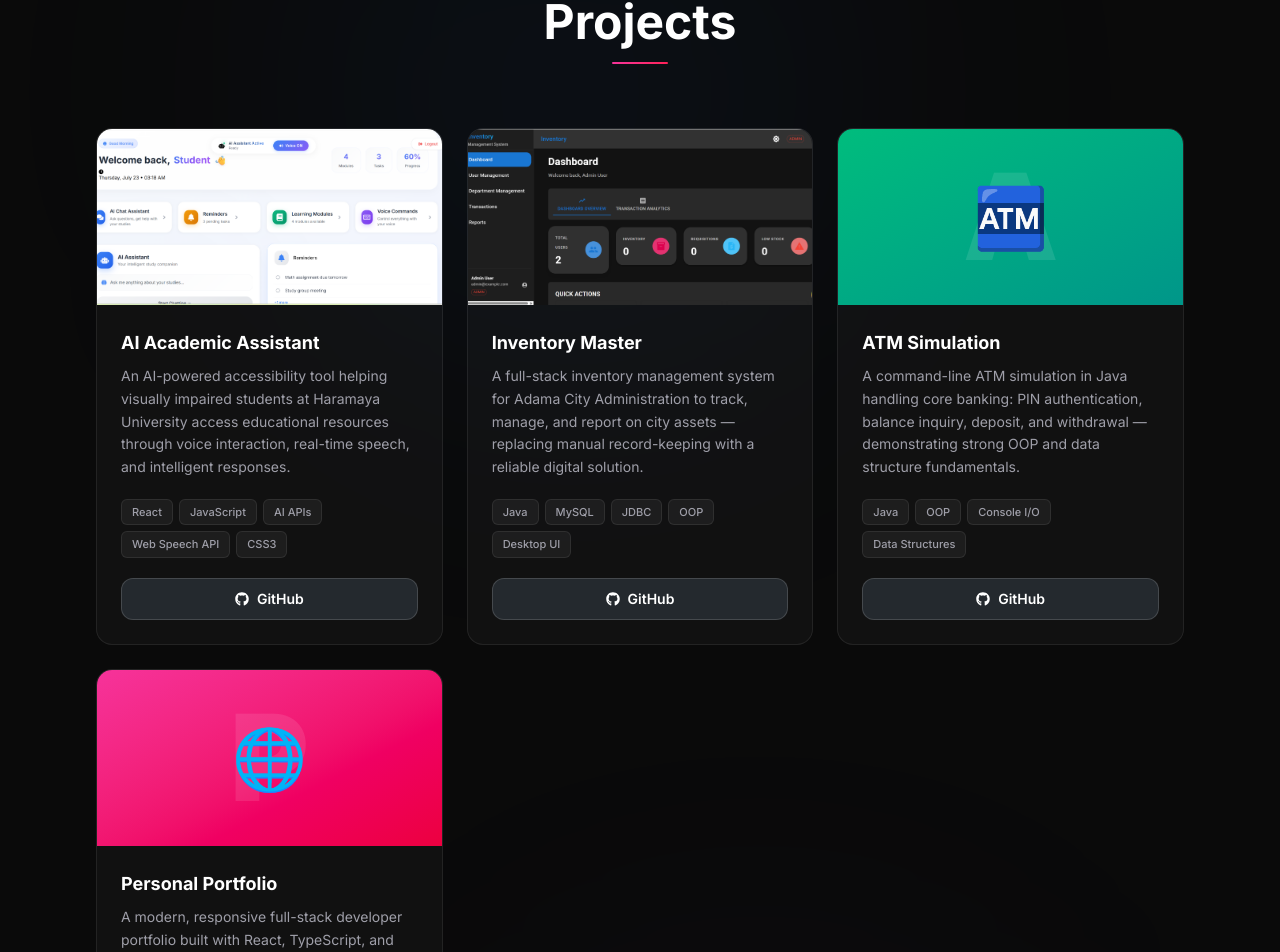
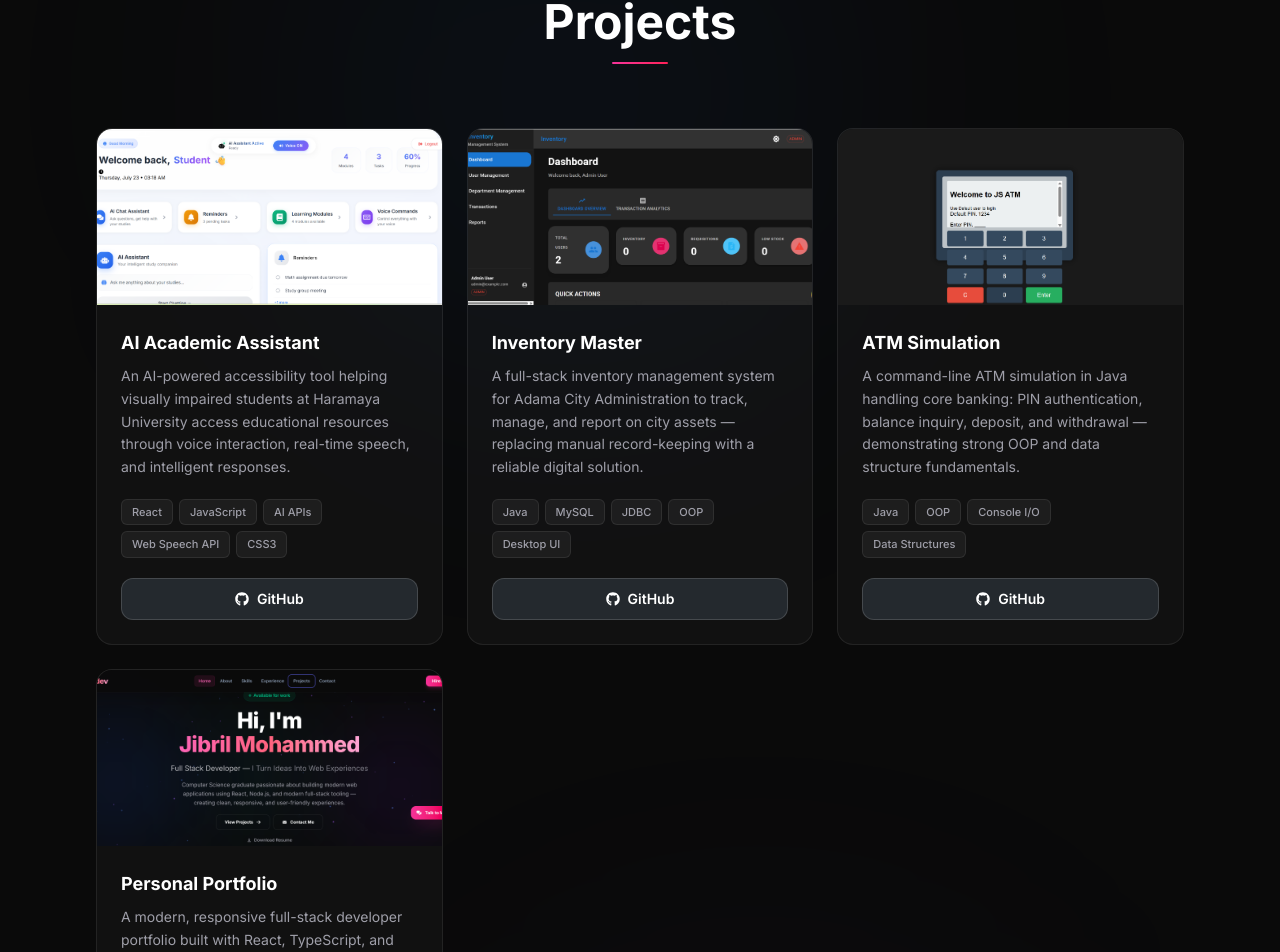
Before and after one commit to Jibomf59/My-portfolio, a React (Vite) app: page / in a window 1280 px wide. Shown: the part 3791-4743 px from the top of the page. Built offline with nearby package versions, Linux system fonts and the light colour scheme.

Commit message:
Add ATM Simulation and Portfolio screenshots

```diff
--- a/src/components/Projects.tsx
+++ b/src/components/Projects.tsx
@@ -38,7 +38,7 @@ const projects = [
     title: 'ATM Simulation',
     emoji: '🏧',
     initial: 'A',
-    image: null,
+    image: '/images/atm-simulation.png',
     emojiBg: 'bg-gradient-to-br from-emerald-500 to-teal-600',
     description:
       'A command-line ATM simulation in Java handling core banking: PIN authentication, balance inquiry, deposit, and withdrawal — demonstrating strong OOP and data structure fundamentals.',
@@ -53,7 +53,7 @@ const projects = [
     title: 'Personal Portfolio',
     emoji: '🌐',
     initial: 'P',
-    image: null,
+    image: '/images/my-portfolio.png',
     emojiBg: 'bg-gradient-to-br from-pink-500 to-rose-600',
     description:
       'A modern, responsive full-stack developer portfolio built with React, TypeScript, and Tailwind CSS — featuring smooth animations, an AI chat assistant, dark theme, and sections for skills, projects, and experience.',
```
Also changed, not shown: public/images/atm-simulation.png (added), public/images/my-portfolio.png (added).
